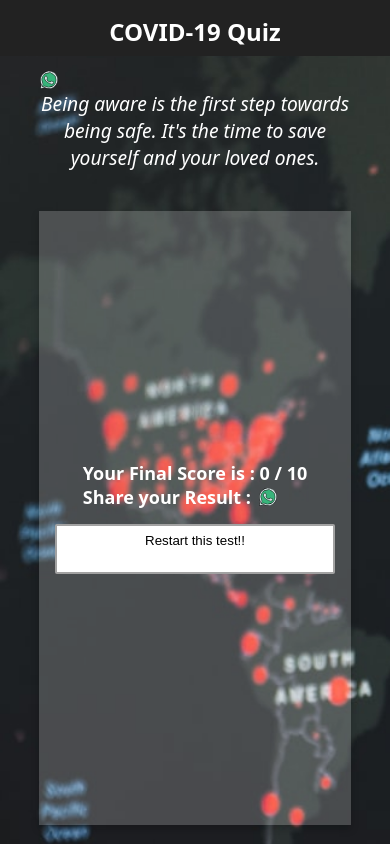
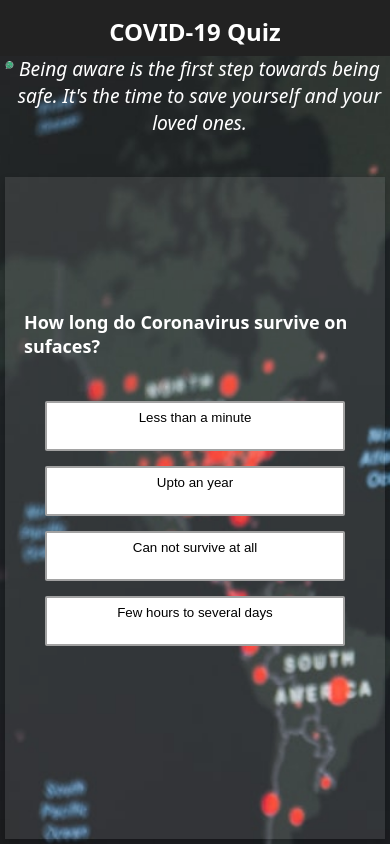
Before and after one commit to iAchyut/COVID-19, a React (Create React App) app: page / in a window 390 px wide. Built offline with nearby package versions, Linux system fonts and the light colour scheme.

Commit message:
Whatsapp button fixed

```diff
--- a/src/screens/home/home.jsx
+++ b/src/screens/home/home.jsx
@@ -143,7 +143,7 @@ export default class Home extends Component {
         <List />
         <div className = {Styles.container}>
           {
-            !isResult ? (
+            isResult ? (
               <div className = {Styles.questionAnswerContainer}>
                 <Test
                  totalQuestions = {QuestionsPerTest}/>
--- a/src/screens/home/home.module.css
+++ b/src/screens/home/home.module.css
@@ -3,7 +3,7 @@
 .root {
     display: flex;
     flex: 1;
-    padding: 5% 10%;
+    padding: 5% 20%;
     flex-direction: column;
 
 }
@@ -12,7 +12,7 @@
     display: flex;
     flex: 1;
     box-shadow: 0 4px 8px 0 rgba(0,0,0,0.2);
-    background-color: rgb(255,255,255,0.2);
+    background-color: rgb(255,255,255,0.1);
     flex-direction: column;
 }
 
@@ -147,6 +147,7 @@
 }
 
 .heading{
+    display: flex;
     font-size: 2em;
     text-align: center;
     font-style : italic;
@@ -195,4 +196,7 @@
         visibility: hidden;
         display: none;
     }
+    .root {
+        padding: 5px 5px;
+    }
   }
--- a/src/screens/home/test.jsx
+++ b/src/screens/home/test.jsx
@@ -44,7 +44,6 @@ export default class Test extends Component {
             <a className = {Styles.whatsapp} target = "_blank" href = {`https://web.whatsapp.com/send?l=en&text=${textToShare}`}>
               <img src = {whatsapp} alt = "Whatsapp" />
             </a>
-
             <a className = {Styles.whatsappMobile} href = {`https://wa.me/?text=${textToShare}`} data-action = "share/whatsapp/share">
               <img src = {whatsapp} alt = "Whatsapp" />
             </a>
```
